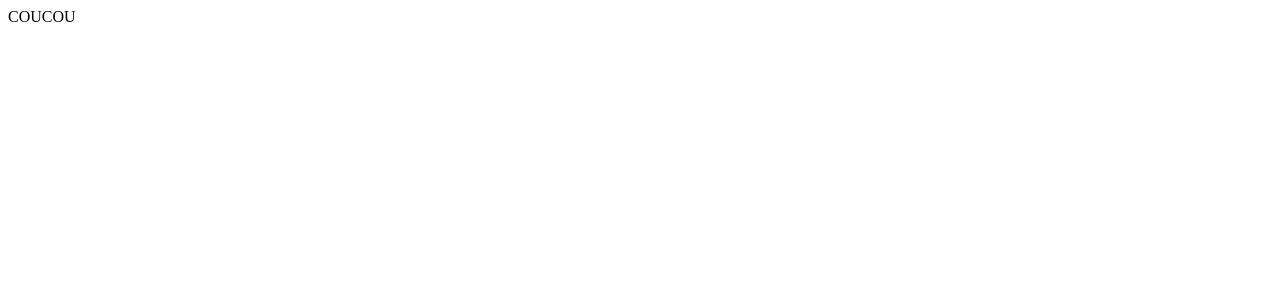
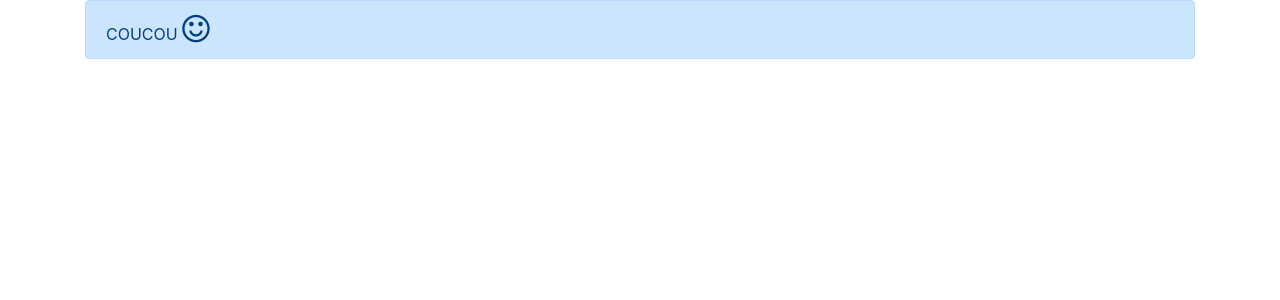
Before and after one commit to SkYneT54/testFormationAngular, an Angular app: page / in a window 1280 px wide. Shown: the top 300 px of the page. Built offline with nearby package versions, Linux system fonts and the light colour scheme.

Commit message:
Ajout bootstrap et font-awesome

```diff
--- a/package.json
+++ b/package.json
@@ -19,6 +19,8 @@
     "@angular/platform-browser": "~11.0.9",
     "@angular/platform-browser-dynamic": "~11.0.9",
     "@angular/router": "~11.0.9",
+    "bootstrap": "^4.6.0",
+    "font-awesome": "^4.7.0",
     "rxjs": "~6.6.0",
     "tslib": "^2.0.0",
     "zone.js": "~0.10.2"
--- a/src/app/app.component.html
+++ b/src/app/app.component.html
@@ -1 +1,4 @@
+<div class="alert alert-primary">
 COUCOU
+  <i class="fa fa-smile-o fa-2x" aria-hidden="true"></i>
+</div>
--- a/src/index.html
+++ b/src/index.html
@@ -8,6 +8,8 @@
   <link rel="icon" type="image/x-icon" href="favicon.ico">
 </head>
 <body>
+  <div class="container">
   <app-root></app-root>
+</div>
 </body>
 </html>
--- a/src/styles.css
+++ b/src/styles.css
@@ -1 +1,3 @@
 /* You can add global styles to this file, and also import other style files */
+@import "~bootstrap";
+@import "~font-awesome";
```
Also changed, not shown: 1 other file (tests, documents, lock files or other folders).
